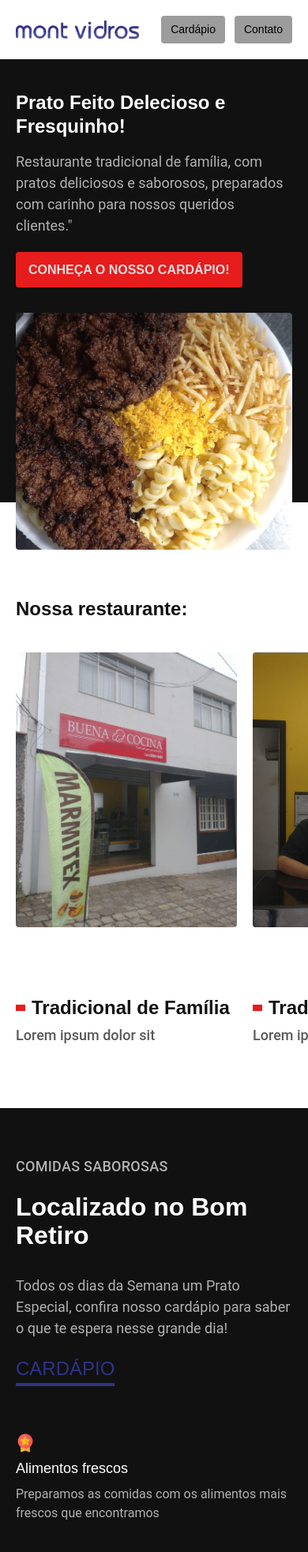
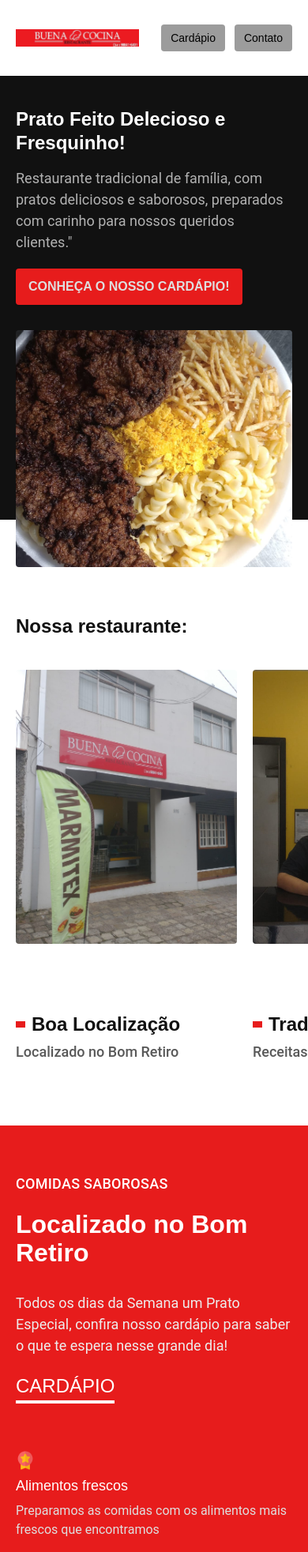
Before and after one commit to iamluhmrt/buena-cocina, a plain HTML site: page index.html in a window 390 px wide. Shown: the top 1965 px of the page at 79% size. Drawn offline with Linux system fonts and the light colour scheme.

Commit message:
chore: "update all things"

```diff
--- a/css/global/header.css
+++ b/css/global/header.css
@@ -10,6 +10,15 @@
   align-items: center;
   padding-top: 20px;
   padding-bottom: 20px;
+}
+
+.logo {
+  display: block;
+  max-width: 100%;
+  height: auto;
+  width: 256px;
+  aspect-ratio: 156 / 56;
+  object-fit: contain;
 }
 
 .header-menu {
@@ -54,6 +63,14 @@
   .header a:after {
     display: none;
   }
+  .logo {
+    display: block;
+    max-width: 100%;
+    height: auto;
+    width: 156px;
+    aspect-ratio: 156 / 56;
+    object-fit: contain;
+  }
 }
 
 @media (max-width: 600px) {
@@ -64,4 +81,12 @@
     padding: 8px 12px;
     font-size: 14px;
   }
+  .logo {
+    display: block;
+    max-width: 100%;
+    height: auto;
+    width: 156px;
+    aspect-ratio: 156 / 56;
+    object-fit: contain;
+  }
 }
--- a/css/home/solucoes.css
+++ b/css/home/solucoes.css
@@ -1,5 +1,5 @@
 .solucoes-bg {
-  background-color: var(--cor-11);
+  background-color: var(--cor-p7);
   box-shadow: inset 0 80px var(--cor-0);
 }
 
--- a/css/utilidades/componentes.css
+++ b/css/utilidades/componentes.css
@@ -62,7 +62,7 @@
 
 .link {
   display: inline-block;
-  color: var(--cor-p6);
+  color: var(--cor-0);
   font: 500 1.5rem/1.5 'Poppins', sans-serif;
   text-transform: uppercase;
 }
@@ -76,7 +76,7 @@
 }
 
 .link:hover {
-  color: var(--cor-0);
+  color: var(--cor-3);
 }
 
 /* titulo internas */
--- a/index.html
+++ b/index.html
@@ -18,10 +18,10 @@
   <header class="header-bg">
     <div class="header container">
       <a href="./">
-        <img src="./img/Logo.png" width="156" height="32" alt="Montvidros">
+        <img src="./img/Logo.jpg" class="logo">
       </a>
 
-      <nav aria-label="primaria">
+      <nav aria-label=" primaria">
         <ul class="header-menu font-1-m cor-12">
           <li><a href="./servicos.html">Cardápio</a></li>
           <li><a href="./contato.html">Contato</a></li>
@@ -54,8 +54,8 @@
             <img src="./img/buena-cocina/entrada-01.jpg" alt="Estrutura" width="920" height="1040">
           </div>
           <div>
-            <h3 class="font-1-xl">Tradicional de Família</h3>
-            <span class="font-2-m cor-8">Lorem ipsum dolor sit
+            <h3 class="font-1-xl">Boa Localização</h3>
+            <span class="font-2-m cor-8">Localizado no Bom Retiro
             </span>
           </div>
         </a>
@@ -67,7 +67,7 @@
           </div>
           <div>
             <h3 class="font-1-xl">Tradicional de Família</h3>
-            <span class="font-2-m cor-8">Lorem ipsum dolor sit
+            <span class="font-2-m cor-8">Receitas Caseiras
             </span>
           </div>
         </a>
@@ -78,8 +78,8 @@
             <img src="./img/buena-cocina/dentro-01.jpg" alt="Estrutura" width="920" height="1040">
           </div>
           <div>
-            <h3 class="font-1-xl">Tradicional de Família</h3>
-            <span class="font-2-m cor-8">Lorem ipsum dolor sit
+            <h3 class="font-1-xl">Local Aconchegante</h3>
+            <span class="font-2-m cor-8">Muito espaçoso e limpo
             </span>
           </div>
         </a>
@@ -91,20 +91,20 @@
   <article class="solucoes-bg">
     <div class="solucoes container">
       <div class="solucoes-conteudo">
-        <span class="font-2-l-b cor-5">Comidas Saborosas</span>
+        <span class="font-2-l-b cor-0">Comidas Saborosas</span>
         <h2 class="font-1-xxl cor-0">Localizado no Bom Retiro</h2>
-        <p class="font-2-l cor-5">Todos os dias da Semana um Prato Especial, confira nosso cardápio para saber o que te espera nesse grande dia!</p>
+        <p class="font-2-l cor-2">Todos os dias da Semana um Prato Especial, confira nosso cardápio para saber o que te espera nesse grande dia!</p>
         <a class="link" href="./servicos.html">Cardápio</a>
         <div class="solucoes-vantagens">
           <div>
             <img src="./img/icones/premium.png" width="24" height="24" alt="">
             <h3 class="font-1-m cor-0">Alimentos frescos</h3>
-            <p class="font-2-s cor-5">Preparamos as comidas com os alimentos mais frescos que encontramos</p>
+            <p class="font-2-s cor-3">Preparamos as comidas com os alimentos mais frescos que encontramos</p>
           </div>
           <div>
             <img src="./img/icones/clock.png" width="24" height="24" alt="">
             <h3 class="font-1-m cor-0">Atendimento Exclusivo</h3>
-            <p class="font-2-s cor-5">Nossa equipe oferece atenção completa a cada cliente, garantindo um atendimento exemplar e comida saborosa.</p>
+            <p class="font-2-s cor-3">Nossa equipe oferece atenção completa a cada cliente, garantindo um atendimento exemplar e comida saborosa.</p>
           </div>
         </div>
       </div>
@@ -118,7 +118,7 @@
 
   <footer class="footer-bg">
     <div class="footer container">
-      <img src="./img/Logo.png" alt="Montvidros">
+      <img src="./img/Logo.jpg" alt="Montvidros">
       <div class="footer-contato">
         <h3 class="font-2-l-b cor-0">Contato</h3>
         <ul class="font-2-m cor-5">
```
Also changed, not shown: contato.html (+2 -2 lines), servicos.html (+3 -2 lines), img/Logo.jpg (added), img/Logo.png (deleted).
